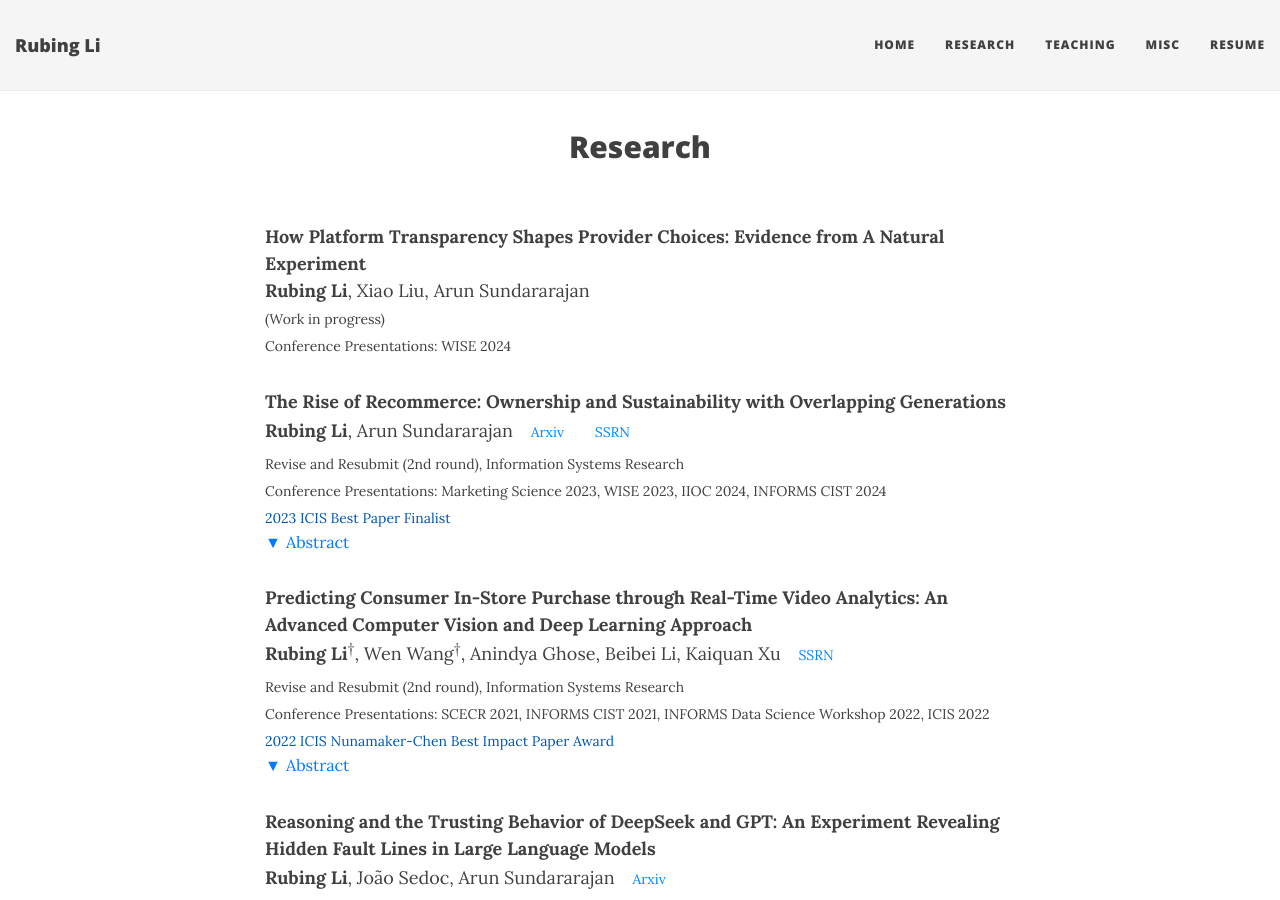
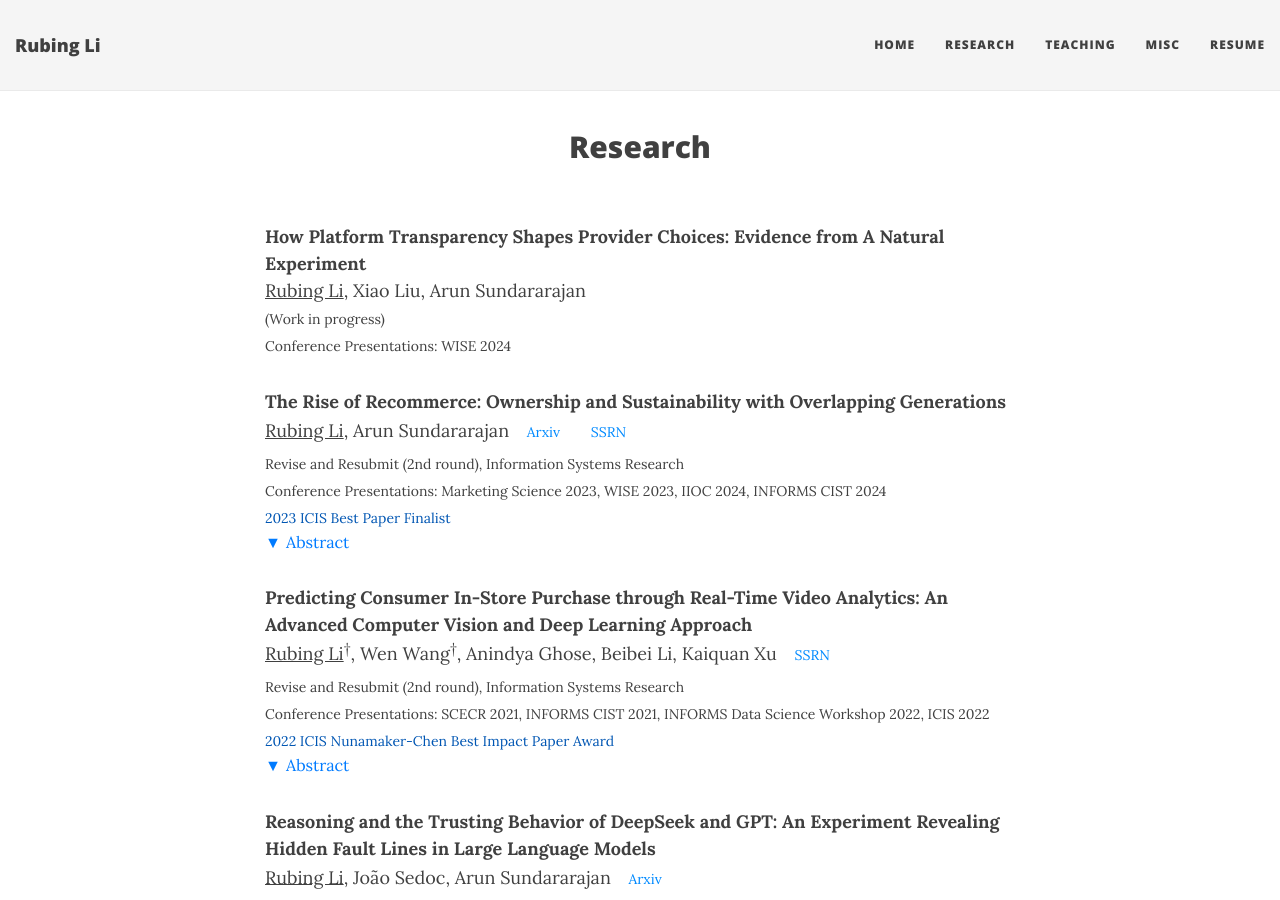
Before and after one commit to RubingLi123/rubingli123.github.io, a Jekyll site: the page built from research.md, in a window 1280 px wide and 900 px high. Built offline with Jekyll 4.4.1, drawn with Linux system fonts in a browser that asks for light colours; nearby versions of some CDN libraries.

```diff
--- a/research.md
+++ b/research.md
@@ -39,13 +39,13 @@ title: Research
 
 
 **How  Platform Transparency Shapes Provider Choices: Evidence from A Natural Experiment**
-**Rubing Li**, Xiao Liu, Arun Sundararajan
+<u>Rubing Li</u>, Xiao Liu, Arun Sundararajan
 <br><span style="font-size: 14px;">(Work in progress)</span>
 <br><span style="font-size: 14px;">Conference Presentations: WISE 2024</span>
 
 
 **The Rise of Recommerce: Ownership and Sustainability with Overlapping Generations**
-**Rubing Li**, Arun Sundararajan  [Arxiv](https://arxiv.org/abs/2405.09023){: .btn} [SSRN](https://papers.ssrn.com/sol3/papers.cfm?abstract_id=4827707){: .btn}
+<u>Rubing Li</u>, Arun Sundararajan  [Arxiv](https://arxiv.org/abs/2405.09023){: .btn} [SSRN](https://papers.ssrn.com/sol3/papers.cfm?abstract_id=4827707){: .btn}
 <br><span style="font-size: 14px;"> Revise and Resubmit (2nd round), Information Systems Research</span>
 <br><span style="font-size: 14px;">Conference Presentations: Marketing Science 2023, WISE 2023, IIOC 2024, INFORMS CIST 2024</span>
 <br><span style="font-size: 14px;color:#0056b3">2023 ICIS Best Paper Finalist </span>
@@ -57,7 +57,7 @@ title: Research
 </div>
 
 **Predicting Consumer In-Store Purchase through Real-Time Video Analytics: An Advanced Computer Vision and Deep Learning Approach**
-**Rubing Li**<sup>†</sup>, Wen Wang<sup>†</sup>, Anindya Ghose, Beibei Li, Kaiquan Xu [SSRN](https://papers.ssrn.com/sol3/papers.cfm?abstract_id=4513385){: .btn}
+<u>Rubing Li</u><sup>†</sup>, Wen Wang<sup>†</sup>, Anindya Ghose, Beibei Li, Kaiquan Xu [SSRN](https://papers.ssrn.com/sol3/papers.cfm?abstract_id=4513385){: .btn}
 <br><span style="font-size: 14px;"> Revise and Resubmit (2nd round), Information Systems Research</span>
 <br><span style="font-size: 14px;">Conference Presentations: SCECR 2021, INFORMS CIST 2021, INFORMS Data Science Workshop 2022, ICIS 2022</span>
 <span style="font-size: 14px;color:#0056b3">2022 ICIS Nunamaker-Chen Best Impact Paper Award</span>
@@ -69,7 +69,7 @@ This study introduces a novel, theory-driven video analytics framework to predic
 </div>
 
 **Reasoning and the Trusting Behavior of DeepSeek and GPT: An Experiment Revealing Hidden Fault Lines in Large Language Models**
-**Rubing Li**, João Sedoc, Arun Sundararajan   [Arxiv](https://arxiv.org/pdf/2502.12825){: .btn}
+<u>Rubing Li</u>, João Sedoc, Arun Sundararajan   [Arxiv](https://arxiv.org/pdf/2502.12825){: .btn}
 <span style="font-size: 14px;">Conference Presentations: NYU AI Symposium 2024, Yale AI/ML 2024</span>
 <span class="abstract-link" onclick="toggleAbstract('abstract4', this)">
     <span class="triangle">▼</span> Abstract
@@ -81,7 +81,7 @@ When encountering increasingly frequent performance improvements or cost reducti
 </div>
 
 **Visible Localized Climate Change Events Alter Sustainable Consumption Behaviors**
-**Rubing Li**, Andy Ruben, Arun Sundararajan
+<u>Rubing Li</u>, Andy Ruben, Arun Sundararajan
 <span style="font-size: 14px;">Conference Presentations: SCECR 2024</span>
 <span class="abstract-link" onclick="toggleAbstract('abstract2', this)">
     <span class="triangle">▼</span> Abstract
@@ -98,7 +98,7 @@ With Seunggun Lee, João Sedoc and nine other coauthors [ACL](https://aclantholo
 
 
 **Rarity, Trader Heterogeneity and Pricing Power in an NFT Marketplace**
-**Rubing Li**, Arun Sundararajan
+<u>Rubing Li</u>, Arun Sundararajan
 <span style="font-size: 14px;">Conference Presentations: SCECR 2022, WISE 2022</span>
 
 
```
